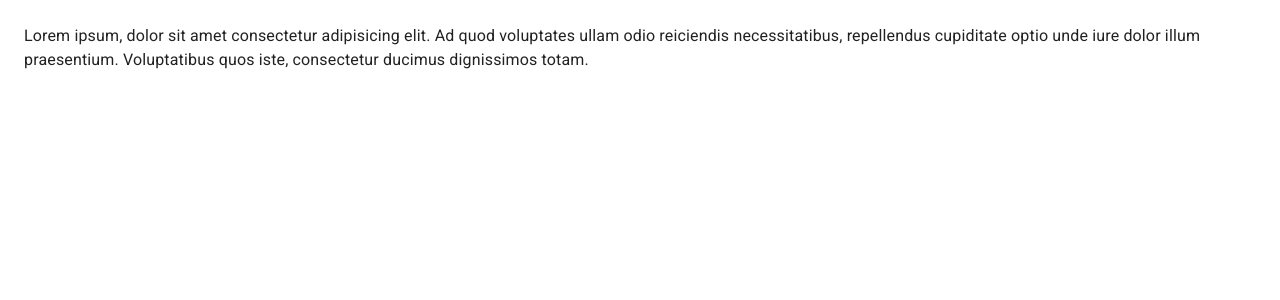
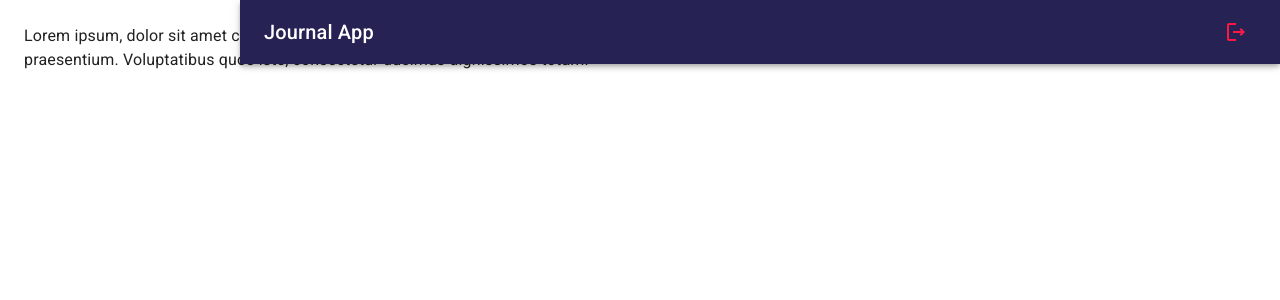
Before and after one commit to luferrduc/journal-mui-app, a React (Vite) app: page / in a window 1280 px wide. Shown: the top 300 px of the page. Built offline with nearby package versions, Linux system fonts and the light colour scheme.

Commit message:
Add: Navbar component

```diff
--- a/src/common/components/Link.tsx
+++ b/src/common/components/Link.tsx
@@ -1,5 +1,5 @@
 import { Link as RouterLink } from "react-router"
-import {  Link as LinkMUI, LinkProps as MuiLinkProps } from "@mui/material"
+import { Link as LinkMUI, LinkProps as MuiLinkProps } from "@mui/material"
 
 interface LinkProps extends MuiLinkProps  {
   text: string;
--- /dev/null
+++ b/src/common/components/Navbar.tsx
@@ -0,0 +1,43 @@
+import { LogoutOutlined, MenuOutlined } from "@mui/icons-material"
+import { AppBar, IconButton, Toolbar, Typography } from "@mui/material"
+import Grid from "@mui/material/Grid2"
+
+export const Navbar = ({ drawerWidth }: { drawerWidth: number }) => {
+  return (
+    <AppBar
+      position="fixed"
+      sx={{
+        width: { sm: `calc(100% - ${drawerWidth}px)` },
+        ml: { sm: `${drawerWidth}px` }
+      }}
+    >
+      <Toolbar>
+        <IconButton
+          color="inherit"
+          edge="start"
+          sx={{
+            mr: 2,
+            display: { sm: 'none' }
+          }}
+        >
+          <MenuOutlined/>
+        </IconButton>
+        <Grid
+          container
+          direction="row"
+          justifyContent="space-between"
+          alignItems="center"
+          sx={{
+            width: '100%'
+          }}
+          size={12}
+        >
+          <Typography variant="h6" noWrap> Journal App</Typography>
+          <IconButton color="error">
+            <LogoutOutlined />
+          </IconButton>
+        </Grid>
+      </Toolbar>
+    </AppBar>
+  )
+}
--- /dev/null
+++ b/src/common/components/index.ts
@@ -0,0 +1,2 @@
+export { Link } from "./Link";
+export { Navbar } from "./Navbar";
--- a/src/journal/layout/JournalLayout.tsx
+++ b/src/journal/layout/JournalLayout.tsx
@@ -1,3 +1,4 @@
+import { Navbar } from "@/common/components"
 import { Box } from "@mui/material"
 import { ReactNode } from "react"
 
@@ -7,7 +8,7 @@ export const JournalLayout = ({ children }: { children: ReactNode }) => {
   return (
     <Box display="flex">
 
-      {/* Navbar */}
+      <Navbar drawerWidth={drawerWidth}/>
 
       {/* Sidebar */}
 
```
